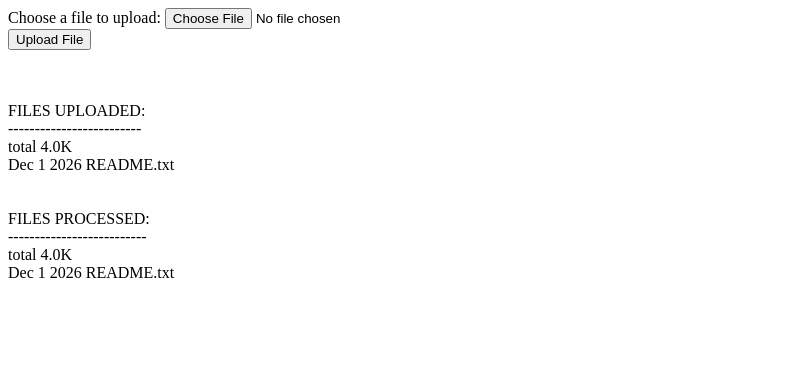
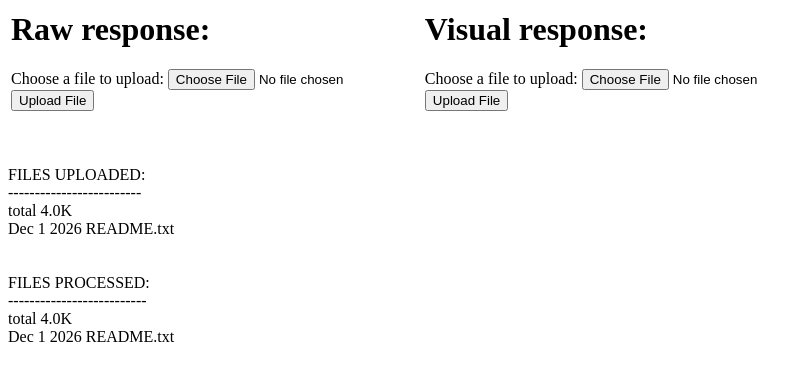
Before and after one commit to kiricatura/FaceDetector, a PHP site: page / in a window 1280 px wide. Shown: the top 381 px of the page, without its empty margins (0-812 px from the left). Run offline with PHP 8.4, Linux system fonts and the light colour scheme.

Commit message:
Add additional form to index.php for visual results
Signed-off-by: Ilya Nelkenbaum <ilya@nelkenbaum.com>

```diff
--- a/web_app/face_detect.php
+++ b/web_app/face_detect.php
@@ -62,9 +62,9 @@ ini_set('max_execution_time', 300);
 #<4>Get and stored uploaded photos on the server
 if (move_uploaded_file($_FILES['uploaded_file']['tmp_name'], $photo_upload_path)) {
     $command = "LD_LIBRARY_PATH=/usr/lib ./facecut -i $photo_upload_path -o $processed_photo_output_path -r &> /dev/null";
-    exec($command);
+    system($command);
 
-    streamFile($processed_photo_output_path, $downloadFileName, "application/octet-stream");
+    #streamFile($processed_photo_output_path, $downloadFileName, "application/octet-stream");
 
     # Displaying the input / output image in HTML format
     $input_img_data = base64_encode(file_get_contents($photo_upload_path));
--- a/web_app/index.php
+++ b/web_app/index.php
@@ -1,11 +1,26 @@
 <html>
 <body>
 
-<form enctype="multipart/form-data" action="face_detect_json.php" method="POST">
-<input type="hidden" name="MAX_FILE_SIZE" value="10000000" />
-Choose a file to upload: <input name="uploaded_file" type="file" id="uploaded_file"/><br />
-<input type="submit" value="Upload File" />
-</form>
+<table>
+	<tr>
+		<td>
+			<H1> Raw response: </H1>
+			<form enctype="multipart/form-data" action="face_detect_json.php" method="POST">
+			<input type="hidden" name="MAX_FILE_SIZE" value="10000000" />
+			Choose a file to upload: <input name="uploaded_file" type="file" id="uploaded_file"/><br />
+			<input type="submit" value="Upload File" />
+			</form>
+		</td>
+		<td>
+			<H1> Visual response: </H1>
+			<form enctype="multipart/form-data" action="face_detect.php" method="POST">
+			<input type="hidden" name="MAX_FILE_SIZE" value="10000000" />
+			Choose a file to upload: <input name="uploaded_file" type="file" id="uploaded_file"/><br />
+			<input type="submit" value="Upload File" />
+			</form>
+		</td>
+	</tr>
+</table>
 
 <?php
 
```
